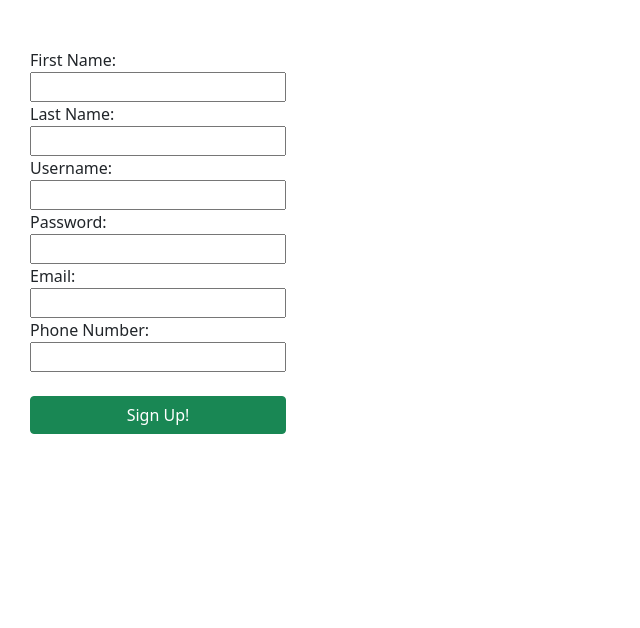
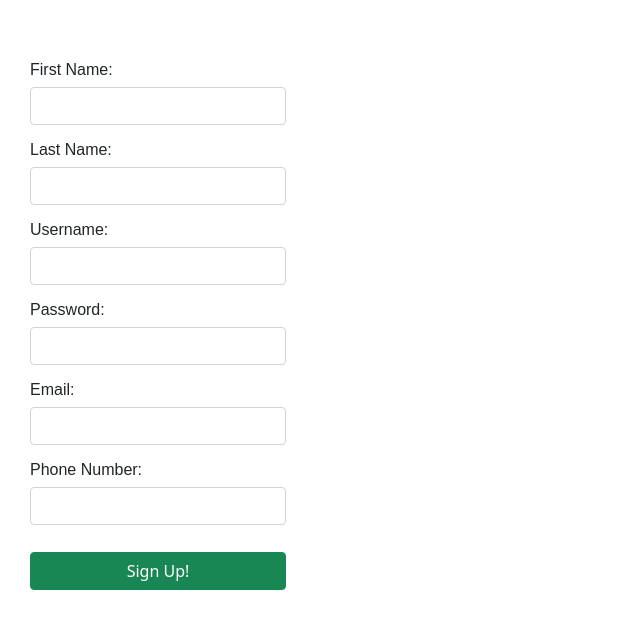
Before and after one commit to mike-peterson04/ecommerce_fe, a React (Create React App) app: page / in a window 1280 px wide. Shown: the top 628 px of the page, without its empty margins (0-640 px from the left). Built offline with nearby package versions, Linux system fonts and the light colour scheme.

Commit message:
added spacing between input labels and input fields in RegForm component

```diff
--- a/package.json
+++ b/package.json
@@ -6,6 +6,7 @@
     "@testing-library/jest-dom": "^5.14.1",
     "@testing-library/react": "^11.2.7",
     "@testing-library/user-event": "^12.8.3",
+    "axios": "^0.21.1",
     "bootstrap": "^5.0.1",
     "react": "^17.0.2",
     "react-dom": "^17.0.2",
--- a/src/components/RegForm/regForm.css
+++ b/src/components/RegForm/regForm.css
@@ -1,3 +1,13 @@
 .form {
     width: 100%;
 }
+
+.form label {
+    margin-top: 10px;
+    margin-bottom: 5px;
+    font-family: Arial, Helvetica, sans-serif;
+}
+
+.form input {
+    margin-bottom: 3px;
+}
--- a/src/components/RegForm/regForm.jsx
+++ b/src/components/RegForm/regForm.jsx
@@ -1,20 +1,31 @@
 import React from 'react';
 import useCustomForm from '../CustomHooks/useCustomForm';
 import './regForm.css';
-// import axios from 'axios';
+import axios from 'axios';
 
 const RegForm = (props) => {
 
+    const registerUser = async(userReg) => {
+        try {
+            let {data} = await axios.post(`https://localhost:44394/api/authentication`, userReg);
+            console.log('registered post', data);
+        }
+        catch(error){
+            alert(`Whoops! ${error}. Looks like we're having some technical difficulties.Try again later!`)
+        }
+    }
+
     const Submittal = () => {
         const userReg = {
-            FirstName: inputs.firstName,
-            LastName: inputs.lastName,
-            UserName: inputs.userName,
-            Password: inputs.password,
-            Email: inputs.email,
-            PhoneNumber: inputs.phoneNumber
+            firstname: inputs.firstName,
+            lastname: inputs.lastName,
+            username: inputs.userName,
+            password: inputs.password,
+            email: inputs.email,
+            phonenumber: inputs.phoneNumber
         }
         console.log("registered", userReg);
+        registerUser(userReg);
     }
 
     const {inputs, handleChange, handleSubmit} = useCustomForm(Submittal);
@@ -24,22 +35,22 @@ const RegForm = (props) => {
             <form onSubmit = {handleSubmit} >
                 <div className="form-group d-flex flex-column">
                     <label htmlFor="firstName">First Name: </label>
-                    <input className="form-rounded" type="text" name="firstName" onChange={handleChange} value={inputs.firstName} spellCheck="false"/>
+                    <input className="form-rounded form-control" type="text" name="firstName" onChange={handleChange} value={inputs.firstName} spellCheck="false"/>
 
                     <label htmlFor="lastName">Last Name: </label>
-                    <input className="form-rounded" type="text" name="lastName" onChange={handleChange} value={inputs.lastName} spellCheck="false"/>
+                    <input className="form-rounded form-control" type="text" name="lastName" onChange={handleChange} value={inputs.lastName} spellCheck="false"/>
 
                     <label htmlFor="userName">Username: </label>
-                    <input className="form-rounded" type="text" name="userName" onChange={handleChange} value={inputs.userName} spellCheck="false"/>
+                    <input className="form-rounded form-control" type="text" name="userName" onChange={handleChange} value={inputs.userName} spellCheck="false"/>
 
                     <label htmlFor="password">Password: </label>
-                    <input className="form-rounded" type="text" name="password" onChange={handleChange} value={inputs.password} spellCheck="false"/>
+                    <input className="form-rounded form-control" type="text" name="password" onChange={handleChange} value={inputs.password} spellCheck="false"/>
 
                     <label htmlFor="email">Email: </label>
-                    <input className="form-rounded" type="text" name="email" onChange={handleChange} value={inputs.email} spellCheck="false"/>
+                    <input className="form-rounded form-control" type="text" name="email" onChange={handleChange} value={inputs.email} spellCheck="false"/>
 
                     <label htmlFor="phoneNumber">Phone Number: </label>
-                    <input className="form-rounded" type="text" name="phoneNumber" onChange={handleChange} value={inputs.phoneNumber} spellCheck="false"/>
+                    <input className="form-rounded form-control" type="text" name="phoneNumber" onChange={handleChange} value={inputs.phoneNumber} spellCheck="false"/>
                     <br/>
                     <button className="btn btn-success" type="submit">Sign Up!</button>
                 </div>
```
Also changed, not shown: 1 other file (tests, documents, lock files or other folders).
